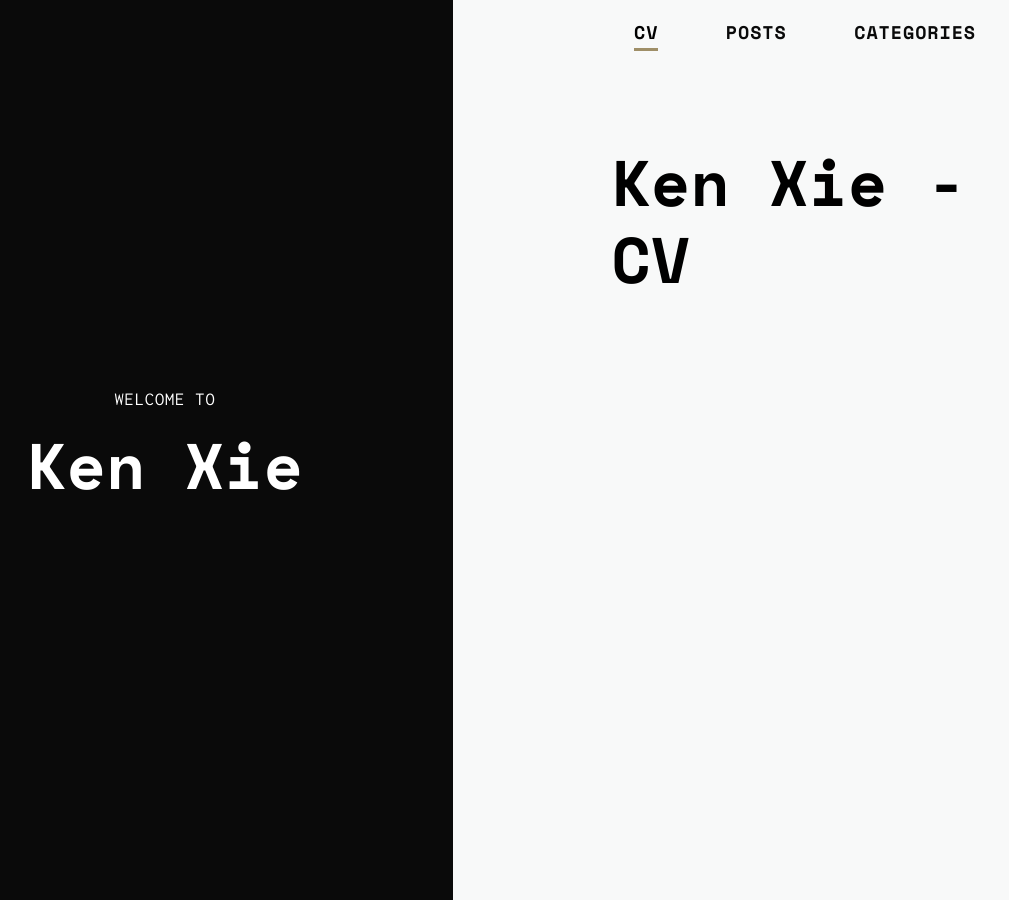
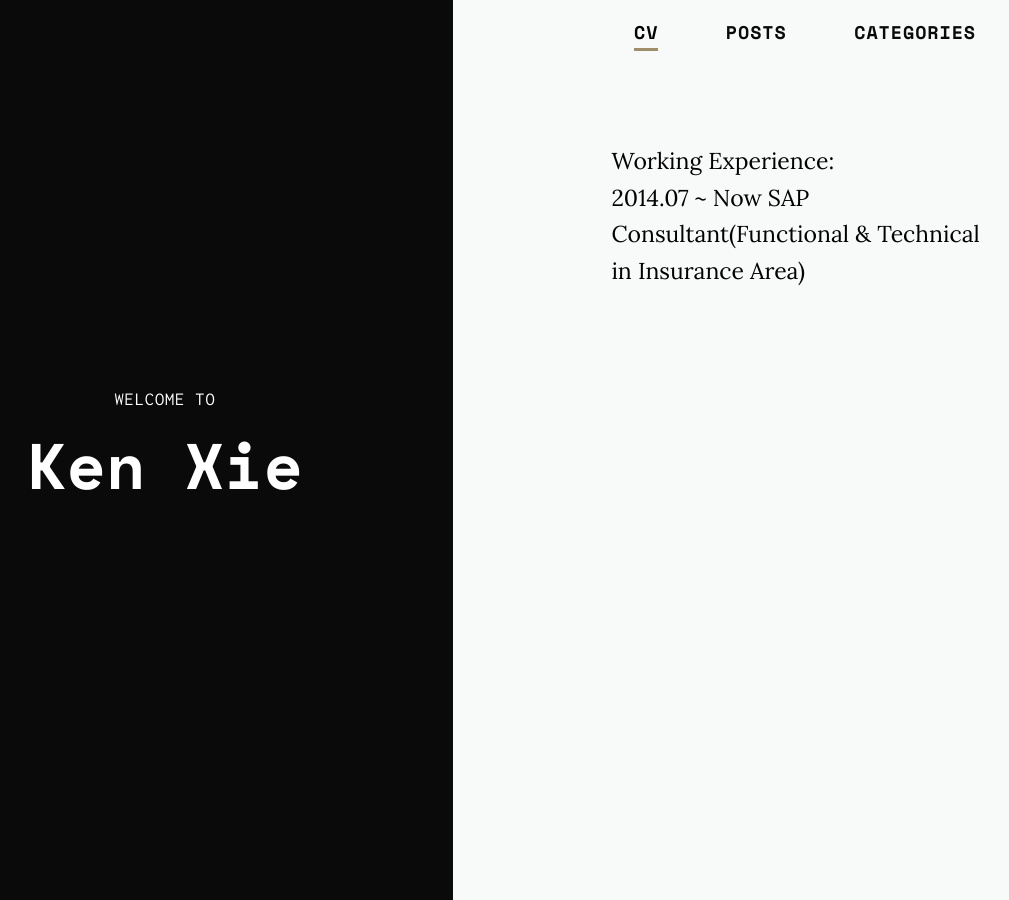
Before and after one commit to ken1232009/ken1232009.github.io, a Jekyll site: the page built from index.html, in a window 1280 px wide. Shown: the whole page, without its empty margins (123-1132 px from the left). Built offline with Jekyll 4.4.1, drawn with Linux system fonts in a browser that asks for light colours; nearby versions of some CDN libraries; the list of posts is cut into pages by our own code.

Commit message:
Cv Tab fix 4

```diff
--- a/_includes/cv_tab.html
+++ b/_includes/cv_tab.html
@@ -1,7 +1,10 @@
 <div class="tab">
   <article itemprop="blogPost" itemscope itemtype="http://schema.org/BlogPosting">
     <section class="section-padding post" itemprop="articleBody">
-      <h1>Ken Xie - CV</h1>
+      <p>Working Experience:</br>
+        2014.07 ~ Now    SAP Consultant(Functional & Technical in Insurance Area)</br>
+
+
     </section>
 
   </article>
```
